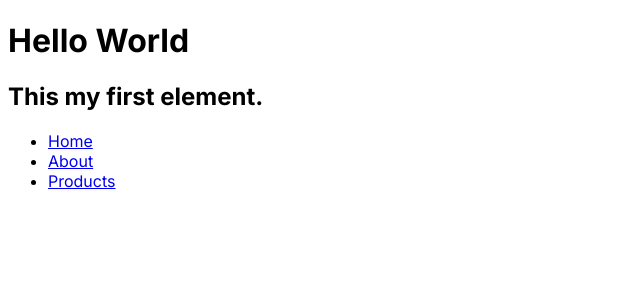
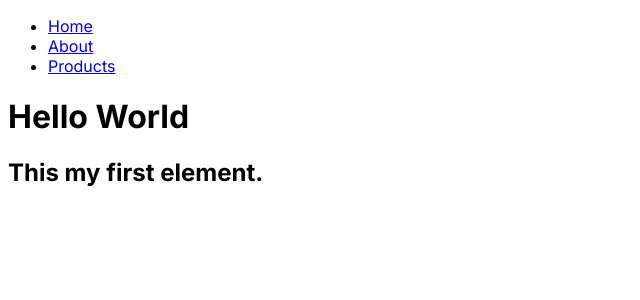
Before and after one commit to M-Ehtesham-Ul-Hassan-Malik/Learning-Next.js, a Next.js app in the folder my-app/: page / in a window 1280 px wide. Shown: the top 300 px of the page, without its empty margins (0-640 px from the left). Built offline with nearby package versions, Linux system fonts and the light colour scheme.

Commit message:
learn and implement about the role of layout.tsx in next.js

```diff
--- a/my-app/app/about/page.tsx
+++ b/my-app/app/about/page.tsx
@@ -4,7 +4,6 @@
     return(
         <>
 
-        <Nav />
         <h1>About Page</h1>
 
         </>
--- a/my-app/app/layout.tsx
+++ b/my-app/app/layout.tsx
@@ -1,6 +1,7 @@
 import type { Metadata } from "next";
 import { Inter } from "next/font/google";
 import "./globals.css";
+import Nav from "@/component/Navbar";
 
 const inter = Inter({ subsets: ["latin"] });
 
@@ -16,7 +17,10 @@
 }>) {
   return (
     <html lang="en">
-      <body className={inter.className}>{children}</body>
+      <body className={inter.className}>
+        <Nav />
+        {children}
+      </body>
     </html>
   );
 }
--- a/my-app/app/page.tsx
+++ b/my-app/app/page.tsx
@@ -7,7 +7,6 @@
     <>
     <h1>Hello World</h1>
     <Card/>
-    <Nav />
     </>
   );
 }
--- a/my-app/app/products/product/page.tsx
+++ b/my-app/app/products/[product]/page.tsx
@@ -4,7 +4,6 @@
     return (
 
        <>
-       <Nav />
         <h1>Product Details</h1>
         </>
     );
--- a/my-app/app/products/page.tsx
+++ b/my-app/app/products/page.tsx
@@ -4,7 +4,6 @@
 export default function Products(){
     return(
         <>
-            <Nav />
             <h1>Products List</h1>
 
             <ul>
```
